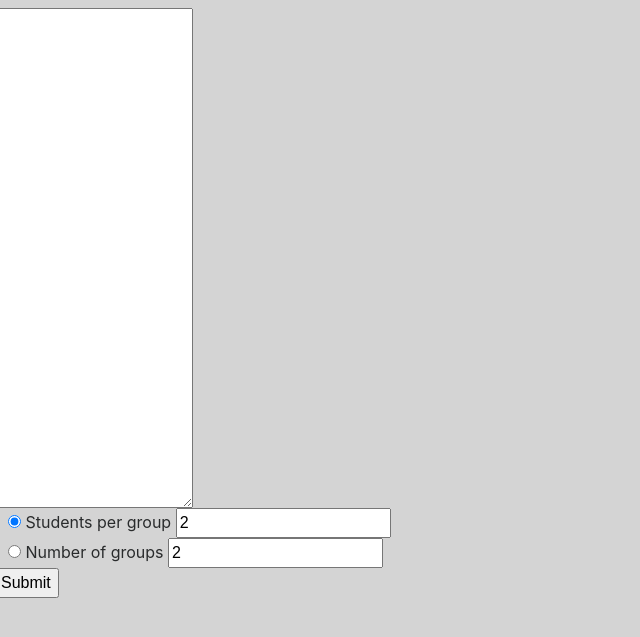
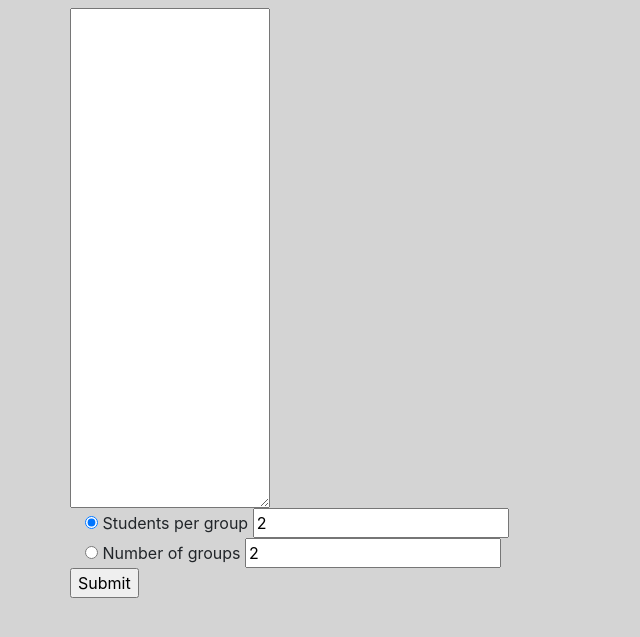
Before and after one commit to TawfeeICS4U/teammaker, a Flask app: page / in a window 1280 px wide. Shown: the top 637 px of the page, without its empty margins (0-640 px from the left). Run offline with Flask 2, Linux system fonts and the light colour scheme; some libraries are stand-ins or nearby versions.

Commit message:
fixed layout

```diff
--- a/templates/index.html
+++ b/templates/index.html
@@ -3,12 +3,13 @@
 
 <head>
     <title>Group Maker</title>
-    <link rel="stylesheet" href="https://maxcdn.bootstrapcdn.com/bootstrap/4.0.0-alpha.6/css/bootstrap.min.css" integrity="sha384-rwoIResjU2yc3z8GV/NPeZWAv56rSmLldC3R/AZzGRnGxQQKnKkoFVhFQhNUwEyJ" crossorigin="anonymous">
+    <link rel="stylesheet" href="https://maxcdn.bootstrapcdn.com/bootstrap/4.0.0/css/bootstrap.min.css" integrity="sha384-Gn5384xqQ1aoWXA+058RXPxPg6fy4IWvTNh0E263XmFcJlSAwiGgFAW/dAiS6JXm" crossorigin="anonymous">
 </head>
 
 <body style="background-color: #d4d4d4;">
+	<div class="container">
 		<div class="row">
-		<div class="col-4 mt-2 ml-2">
+			<div class="col mt-2">
 		        <form method="POST">
 		            <textarea class="longInput row" cols="30" rows="10" name="text" style="width:200px; height:500px;"></textarea>
 		            <div>
@@ -22,7 +23,7 @@
 		        </form>
 		    </div>
 
-	    <div class="col-8">
+		    <div class="col-xl mt-2">
 		        {% for group in groups %}
 		        <ul class="team">
 		            {% for name in group %}
@@ -32,6 +33,7 @@
 		        {% endfor %}
 		    </div>
 		</div>
+	</div>
 </body>
 
 </html>
```
Lines whose indentation alone changed are shown as unchanged.
